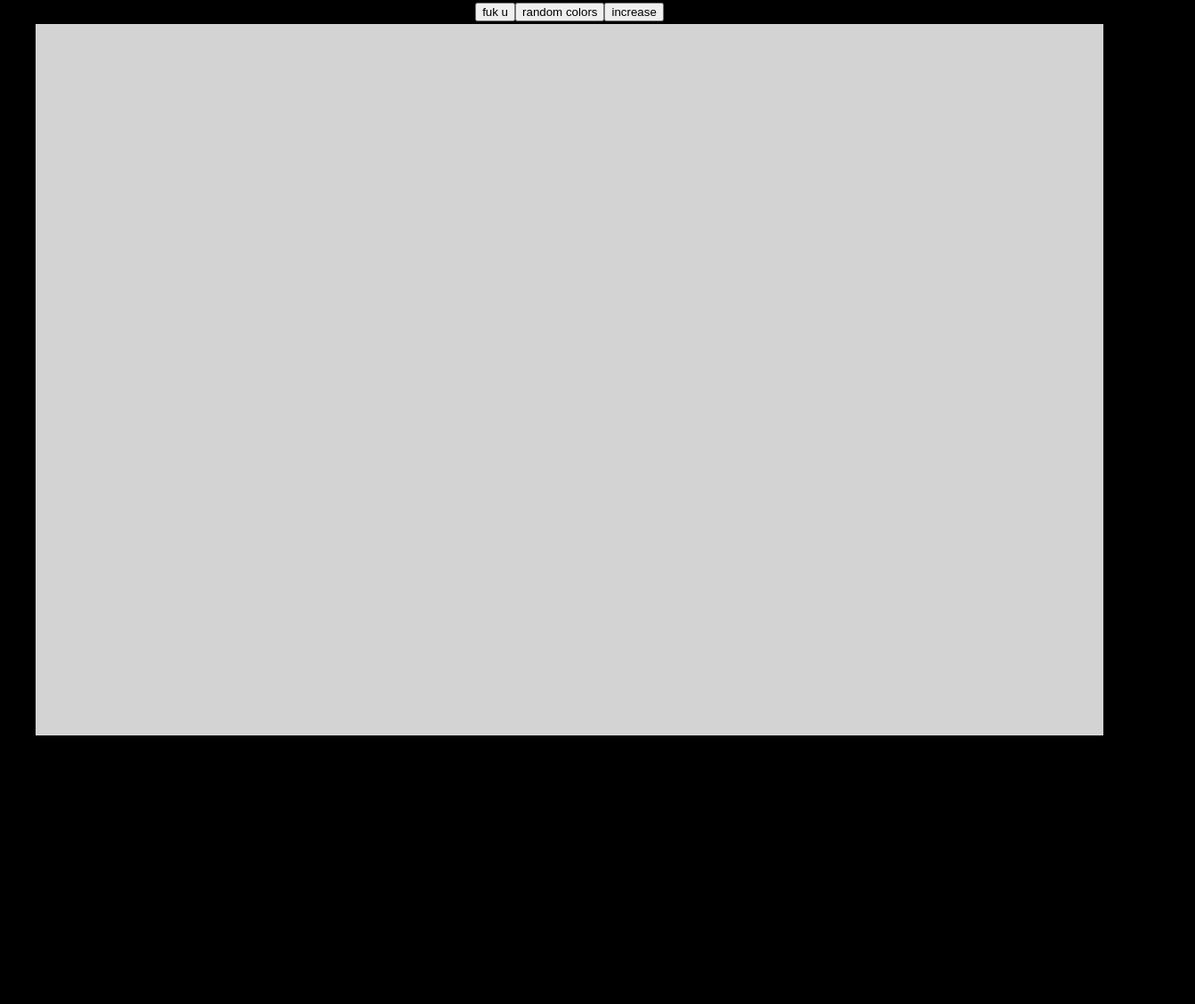
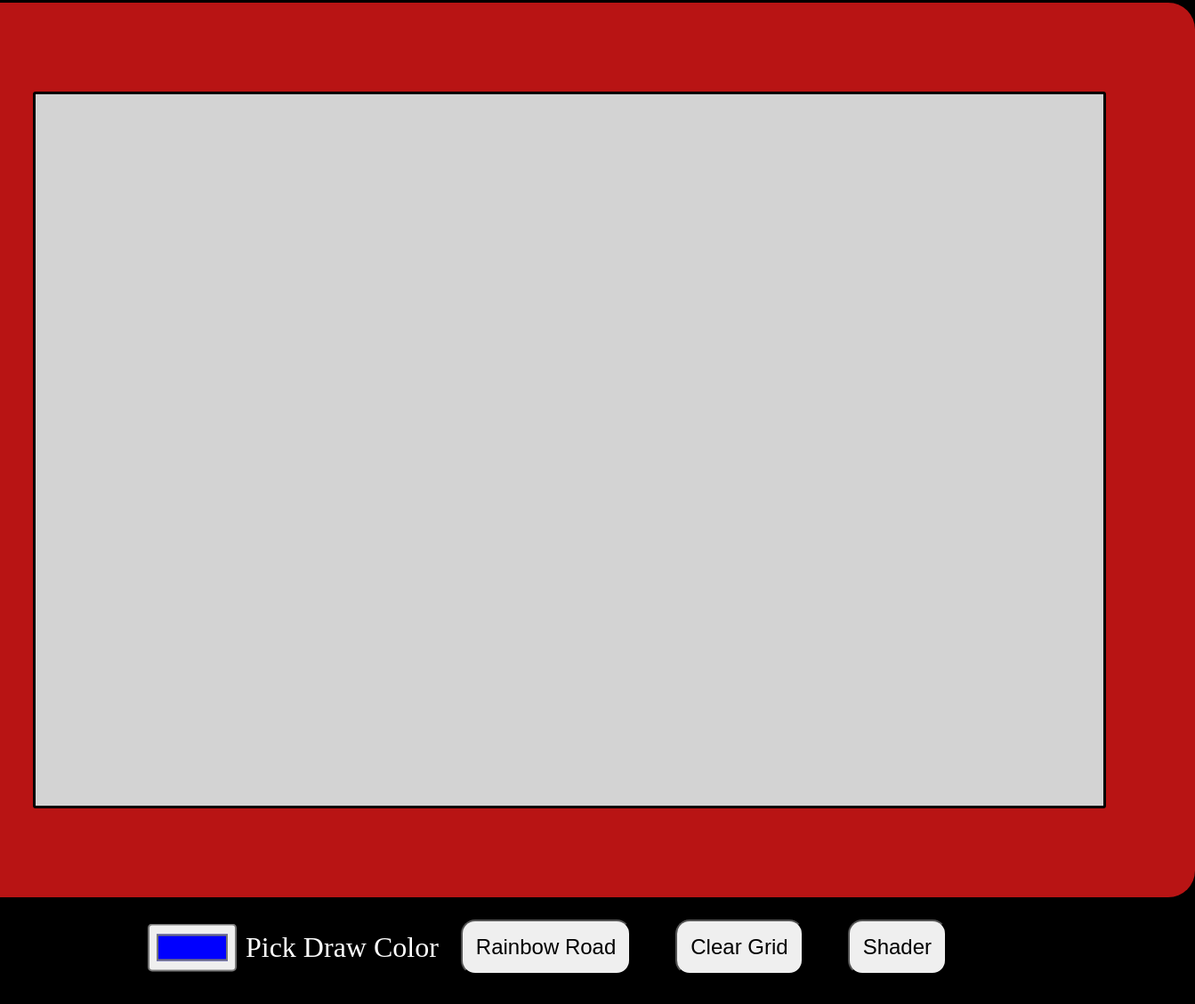
Before and after one commit to pcabezal/etch-a-sketch, a plain HTML site: page index.html in a window 1280 px wide. Shown: the part 5-1134 px from the top of the page at 89% size, 1343 px wide, since content can reach past the window. Before the commit the page ends 843 px from the top, so only its background shows below. Drawn offline with Linux system fonts and the light colour scheme.

Commit message:
add pick color

```diff
--- a/index.html
+++ b/index.html
@@ -9,17 +9,22 @@
 </head>
 <body>
 
-    <div class="newGridContainer">
-        <button onclick="newGridButton()">fuk u</button>
-        <button onclick="colorBlockActivate('random')">random colors</button>
-        <button onclick="colorBlockActivate('increase')">increase</button>
+
+    <div class ='etchOuter'>
+        <div class="etchArea">
+            <div class="mainContainer">
+            </div>
+        </div>
     </div>
 
-    <div class="etchArea">
-        <div class="mainContainer"></div>
+    <div class="newGridContainer">
+        <input type ='color' id="colorPicker" value="#0000ff">
+        <label for='colorPicker'>Pick Draw Color</label>
+        <button onclick="colorBlockActivate('random')">Rainbow Road</button>
+        <button onclick="newGridButton()">Clear Grid</button>
+        <button onclick="colorBlockActivate('Shader')">Shader</button>
+
     </div>
-
-
 
 
 
--- a/script.js
+++ b/script.js
@@ -14,7 +14,7 @@ function createGrid(gridNumber) {
     for (let i=gridNumber; i > 1; i--) {
         mainContainer.appendChild(addyAxis.cloneNode(true));
     }
-    colorBlockActivate();
+    colorBlockActivate('blue');
 }
 createGrid(50);
 
@@ -58,14 +58,14 @@ function randomColor() {
 function colorBlockActivate(choice) {
     let block1 = document.querySelectorAll('.block');
     for(let i = 0; i < block1.length; i++) {
-        block1[i].addEventListener("mouseenter", colorBlock(i));
+        block1[i].addEventListener("mouseover", colorBlock(i));
     }
     function colorBlock(i) {
         if (choice === 'random') {
             return function() {
                 block1[i].style.backgroundColor = randomColor();
             };
-        } else if (choice === 'increase') {
+        } else if (choice === 'shader') {
             return function() {
                 console.log(window.getComputedStyle( block1[i] ,null).getPropertyValue('background-color'))
                 // myDivObj = document.getElementById("myDivID")
@@ -78,9 +78,15 @@ function colorBlockActivate(choice) {
 
         } else {
             return function() {
-                block1[i].style.backgroundColor = 'blue';
+                block1[i].style.backgroundColor = choice;
             };
         }
 
     }
 }
+
+colorPicker.addEventListener('change', changeColorPicker, false);
+
+function changeColorPicker(event) {
+    colorBlockActivate(event.target.value);
+}
--- a/styles.css
+++ b/styles.css
@@ -3,9 +3,27 @@ body {
     flex-direction: column;
     justify-content: center;
     background-color: black;
+    color: white;
 }
 
 .newGridContainer {
+    display: flex;
+    justify-content: center;
+    align-items: center;
+    font-size: 2rem;
+}
+
+button {
+    font-size: 18pt;
+    border-radius: 1rem;
+}
+
+#colorPicker {
+    margin-right: 35px;
+    transform: scale(2);
+}
+
+.etchOuter {
     display: flex;
     justify-content: center;
 }
@@ -13,6 +31,14 @@ body {
 .etchArea {
     display: flex;
     justify-content: center;
+    padding: 100px;
+    background-color: hsl(360, 80%, 40%);
+    border-radius: 30px;
+}
+
+button {
+    padding: 15px;
+    margin: 25px;
 }
 
 .mainContainer {
@@ -32,10 +58,6 @@ body {
     flex-grow: 100;
     min-height: 0px;
     min-width: 0px;
- /*   border: 1px;
-    border-color: blueviolet;
-    border-style: solid; */
-
 }
 
 .block {
@@ -43,8 +65,4 @@ body {
     flex-grow: 100;
     min-height: 0px;
     min-width: 0px;
-/*    border: 1px;
-    border-color: yellow;
-    border-style: solid; */
-
 }
```
